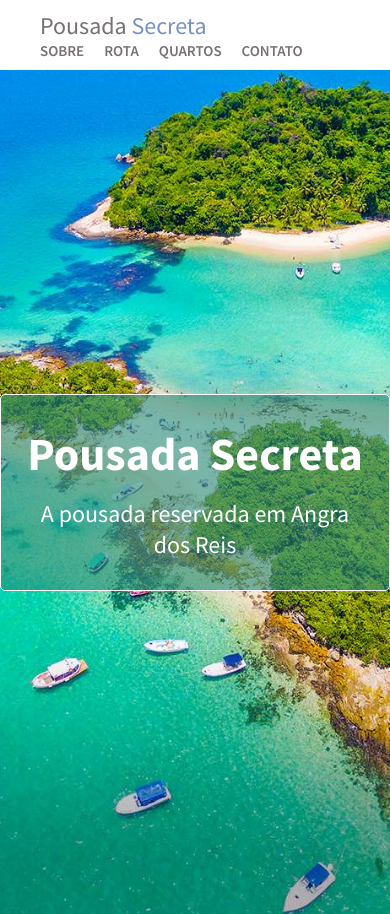
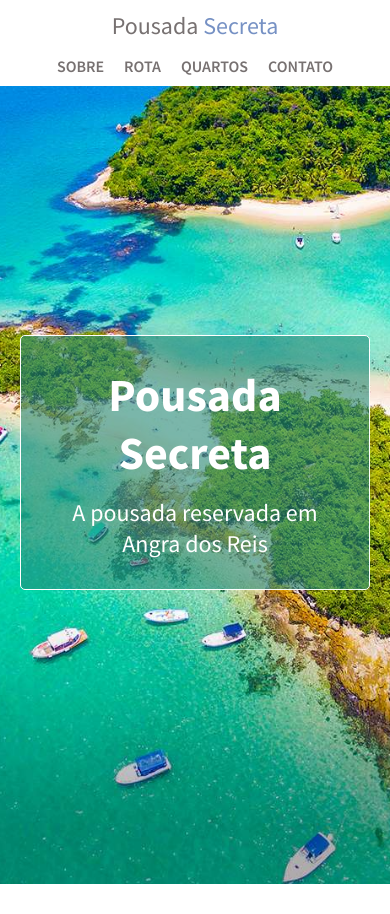
Before and after one commit to Mendonca92/projeto_landing_pousada, a plain HTML site: page index.html in a window 390 px wide. Shown: the top 914 px of the page. Drawn offline with Linux system fonts and the light colour scheme.

Commit message:
Implementação de media query na classe .container-menu, para centralizar o conteúdo aos 720px

```diff
--- a/css/main-style.css
+++ b/css/main-style.css
@@ -1,7 +1,7 @@
 * {
     margin: 0;
     padding: 0;
-    border: 0;
+    box-sizing: border-box;
 }
 
 body {
@@ -10,15 +10,11 @@ body {
 
 /* Topo fixo da página */
 /* Seção utilizada em comum para página principal e página de quartos */
-header {
-    position: -webkit-sticky;
-    position: sticky;
+
+header .topo {
+    position: fixed;
     top: 0;
     left: 0;
-}
-
-header .topo {
-    margin: 0 auto;
     width: 100%;
     padding: 10px 0 10px 0;
     background-color: #fff;
@@ -34,9 +30,16 @@ header .topo nav .container-menu {
     padding: 0 40px;
 }
 
+@media screen and (max-width: 720px) {
+    header .topo nav .container-menu {
+        flex-flow: column wrap;
+        gap: 15px;
+    }
+}
+
 header .topo nav .container-menu .container-link-homepage .link-homepage {
     text-decoration: none;
-    font-size: 24px;
+    font-size: 1.5rem;
     font-weight: 500;
     text-transform: capitalize;
     text-decoration: none;
@@ -56,7 +59,7 @@ header .topo nav .container-menu .container-link-menu {
 
 header .topo nav .container-menu .container-link-menu .link-menu {
     text-decoration: none;
-    font-size: 15px;
+    font-size: 1rem;
     font-weight: 600;
     margin-left: 20px;
     color: #777171;
@@ -73,6 +76,7 @@ header .topo nav .container-menu .container-link-menu .link-menu:hover {
 /* Seção do conteúdo principal da homepage */
 /* Container do banner */
 main .banner{
+    margin-top: 40px;
     width: 100vw;
     height: 100vh;
     background: url('../assets/img-fundo.jpg') no-repeat center;
@@ -80,6 +84,8 @@ main .banner{
     display: flex;
     justify-content: center;
     align-items: center;
+    padding: 0 20px;
+    box-sizing: border-box;
 }
 
 /* Estilo do container transparente de apresentação principal da página */
@@ -116,12 +122,13 @@ main .apresentacao {
     justify-content: center;
     align-items: center;
     margin: 80px 0 30px 0;
-    padding-top: 45px;
+    padding: 45px 20px 0 20px;
 }
 
 main .apresentacao h2 {
     font-weight: 500;
     font-size: 28px;
+    text-align: center;
     margin-bottom: 15px;
     color: #494545;
 }
@@ -129,6 +136,7 @@ main .apresentacao h2 {
 main .apresentacao p {
     font-weight: 500;
     line-height: 28px;
+    text-align: center;
     color: #494545;
 }
 
@@ -201,6 +209,7 @@ main .conteudo .conteudo-sobre .conteudo-card-sobre h3 {
 }
 
 main .conteudo .conteudo-sobre .conteudo-card-sobre p {
+    padding-right: 10px;
     font-size: 14px;
     line-height: 24px;
     color: #494545;
```
